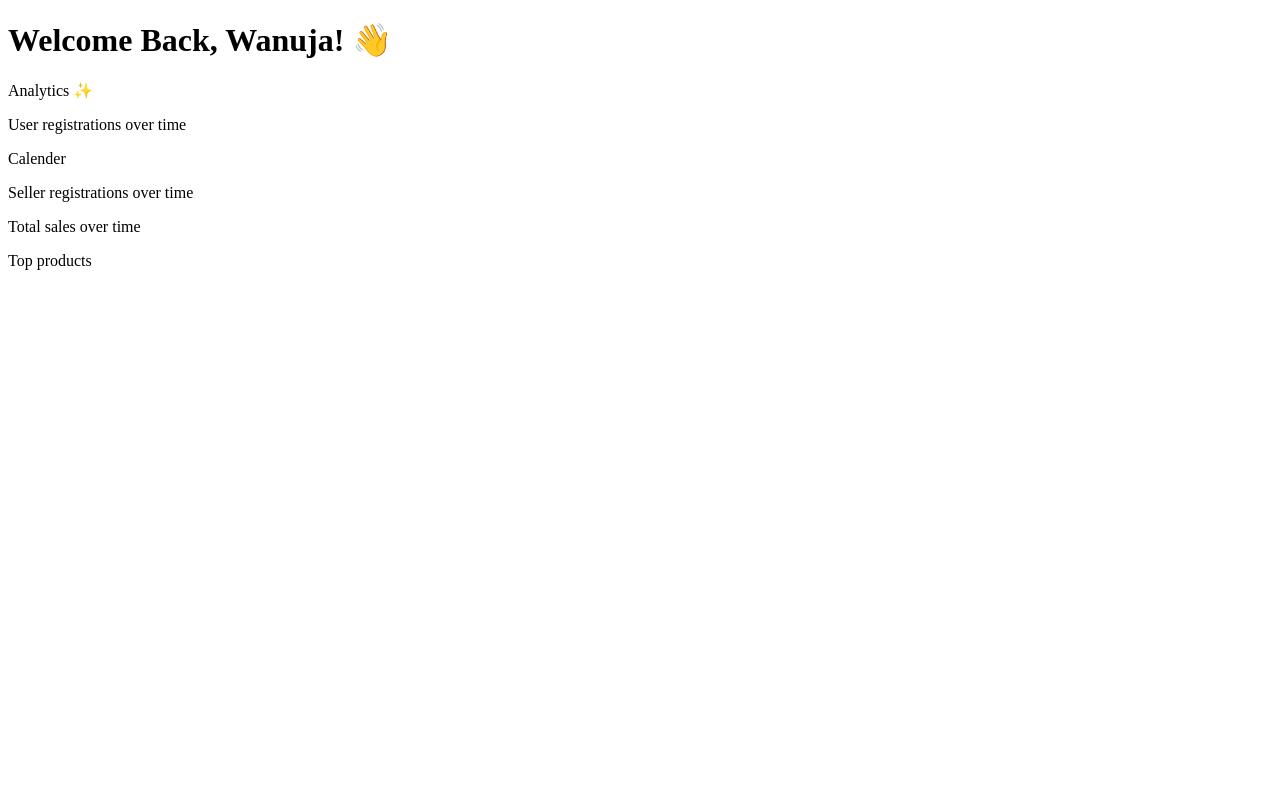
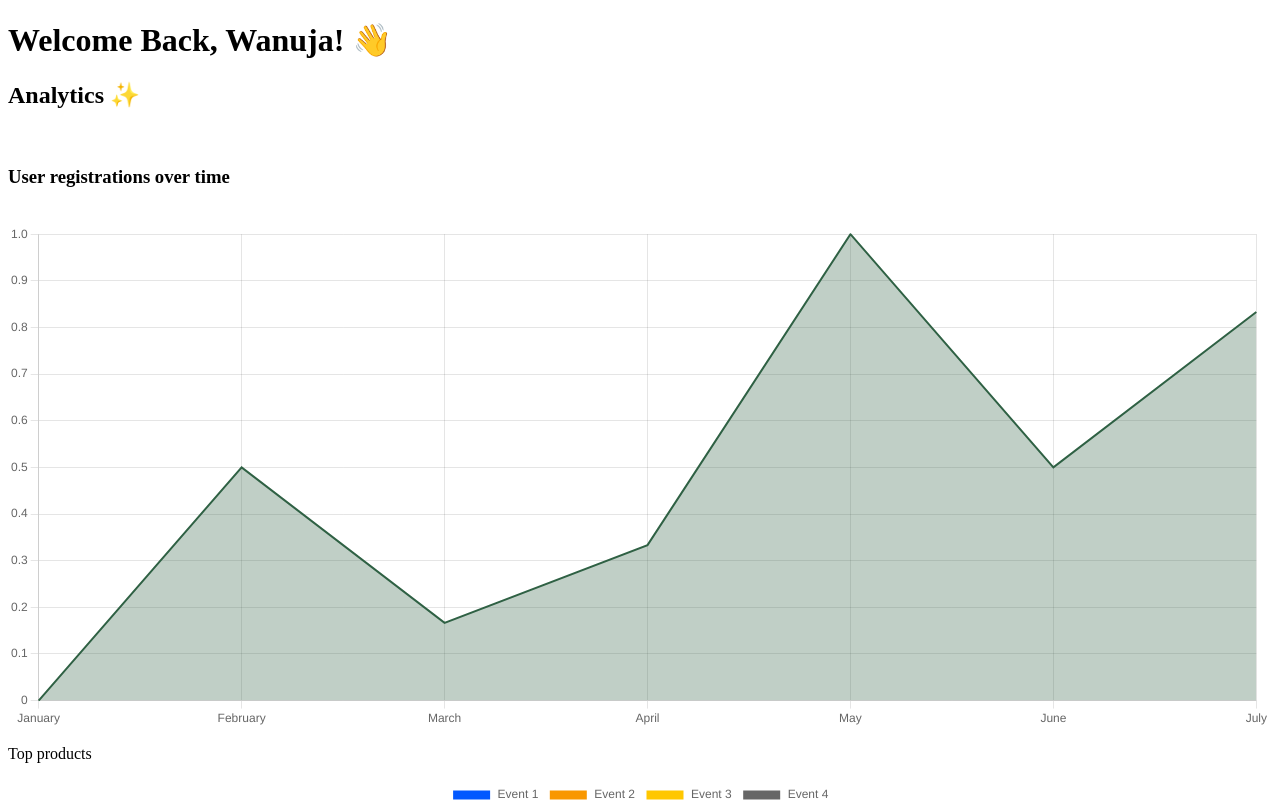
Before and after one commit to Wanuja97/tailorlink-admin-dashboard, a Next.js app: page /admin/dashboard in a window 1280 px wide. Shown: the top 802 px of the page. Built offline with nearby package versions, Linux system fonts and the light colour scheme.

Commit message:
minor changes

```diff
--- a/package.json
+++ b/package.json
@@ -14,11 +14,12 @@
     "@types/node": "18.15.3",
     "@types/react": "18.0.28",
     "@types/react-dom": "18.0.11",
-    "chart.js": "^2.9.4",
+    "chart.js": "^4.3.0",
     "eslint": "8.36.0",
     "eslint-config-next": "13.2.4",
     "next": "13.2.4",
     "react": "18.2.0",
+    "react-chartjs-2": "^5.2.0",
     "react-dom": "18.2.0",
     "typescript": "5.0.2"
   },
--- /dev/null
+++ b/src/components/bar-chart.tsx
@@ -0,0 +1,90 @@
+import React from 'react'
+import {
+    Chart as ChartJS,
+    CategoryScale,
+    LinearScale,
+    PointElement,
+    LineElement,
+    Title,
+    Tooltip,
+    Legend,
+    Filler,
+    BarElement
+} from "chart.js";
+import { Bar } from 'react-chartjs-2';
+
+ChartJS.register(
+    CategoryScale,
+    LinearScale,
+    PointElement,
+    LineElement,
+    Filler,
+    Title,
+    Tooltip,
+    Legend,
+    BarElement
+)
+
+function BarChart() {
+    const data = {
+        labels: ["January", "February", "March", "April", "May", "June", "July", "August", "September"],
+        datasets: [
+            {
+                label: "Brutto",
+                borderRadius: 30,
+                data: [0.1, 0.4, 0.2, 0.3, 0.7, 0.4, 0.6, 0.3, 0.4],
+                backgroundColor: "rgba(32,214,155,1)",
+                barThickness: 10,
+            },
+            {
+                label: "Netto",
+                borderRadius: 20,
+                data: [0.07, 0.3, 0.15, 0.2, 0.5, 0.3, 0.8, 0.2, 0.4],
+                backgroundColor: "rgba(1, 98, 255, 1)",
+                barThickness: 10,
+            }
+        ]
+    }
+    const options = {
+        plugins:{
+            legend:{
+                position: "top",
+                align: "start",
+                labels: {
+                    boxWidth: 7,
+                    usePointStyle: true,
+                    pointStyle: "circle",
+                },
+                title: {
+                    text: "Sales Report",
+                    display: true,
+                    color: "#000",
+                    font: {
+                        size: 18,
+                    },
+                },
+            },
+        },
+        elements: {
+            bar: {
+                barPercentage: 0.3,
+                categoryPercentage: 1,
+            },
+        },
+        scales: {
+            xAxis: {
+                display: false,
+            },
+            yAxis: {
+                max: 1,
+            },
+        },
+    }
+    return (
+        <>
+            <Bar data={data} height={300} options={options}/>
+        </>
+    )
+}
+
+export default BarChart
--- /dev/null
+++ b/src/components/dougnut-chart.tsx
@@ -0,0 +1,68 @@
+import React from 'react'
+import {
+    Chart as ChartJS,
+    CategoryScale,
+    LinearScale,
+    PointElement,
+    LineElement,
+    Title,
+    Tooltip,
+    Legend,
+    Filler,
+    ArcElement
+} from "chart.js";
+import { Doughnut } from 'react-chartjs-2';
+
+ChartJS.register(
+    CategoryScale,
+    LinearScale,
+    PointElement,
+    LineElement,
+    Filler,
+    Title,
+    Tooltip,
+    Legend,
+    ArcElement
+)
+
+function DougnutChart() {
+    const data = {
+        backgroundColor: [
+            "rgb(2, 88, 255)",
+            "rgb(249, 151,0)",
+            "rgb(255,199,0)",
+            "rgb(32,214,152)",
+        ],
+        labels: ["Event 1", "Event 2", "Event 3", "Event 4"],
+        datasets: [
+            {
+                label: "My First Dataset",
+                data: [300, 50, 100,300],
+                backgroundColor: [
+                    "rgb(2,88,255)",
+                    "rgb(249, 151, 0)",
+                    "rgb(255, 199,0)",
+                    "rgb(32, 214, 152),"
+                ],
+                hoverOffset: 4,
+            },
+        ],
+    };
+
+    const options = {
+        elements: {
+            arc: {
+                weight: 0.5,
+                borderWidth: 3
+            },
+        },
+        cutout: 150,
+    };
+  return (
+    <div>
+        <Doughnut data={data} width={40} height={40} options={options} />
+    </div>
+  )
+}
+
+export default DougnutChart
--- a/src/components/line-chart.tsx
+++ b/src/components/line-chart.tsx
@@ -1,132 +1,68 @@
 import React from 'react'
-import Chart from "chart.js";
+import {
+    Chart as ChartJS,
+    CategoryScale,
+    LinearScale,
+    PointElement,
+    LineElement,
+    Title,
+    Tooltip,
+    Legend,
+    Filler
+} from "chart.js";
+import { Line } from 'react-chartjs-2';
+
+ChartJS.register(
+    CategoryScale,
+    LinearScale,
+    PointElement,
+    LineElement,
+    Filler,
+    Title,
+    Tooltip,
+    Legend
+)
 
 function LineChart() {
-    React.useEffect(() => {
-        var config = {
-            type: "line",
-            data: {
-                labels: [
-                    "January",
-                    "February",
-                    "March",
-                    "April",
-                    "May",
-                    "June",
-                    "July",
-                ],
+    const data = {
+        labels: ["January", "February", "March", "April", "May", "June", "July"],
         datasets: [
             {
-                        label: new Date().getFullYear(),
-                        backgroundColor: "#3182ce",
-                        borderColor: "#3182ce",
-                        data: [65, 78, 66, 44, 56, 67, 75],
-                        fill: false,
+                data: [0.1, 0.4, 0.2, 0.3, 0.7, 0.4, 0.6, 0.3],
+            }
+        ]
+    }
+    const options = {
+        plugins: {
+            legend: {
+                display: false,
             },
-                    {
-                        label: new Date().getFullYear() - 1,
-                        fill: false,
-                        backgroundColor: "#edf2f7",
-                        borderColor: "#edf2f7",
-                        data: [40, 68, 86, 74, 56, 60, 87],
         },
-                ],
+        elements: {
+            line: {
+                tension: 0,
+                borderWidth: 2,
+                borderColor: "rgba(47,97,68,1)",
+                fill: "start",
+                backgroundColor: "rgba(47,97,68,0.3)",
             },
-            options: {
-                maintainAspectRatio: false,
-                responsive: true,
-                title: {
-                    display: false,
-                    text: "Sales Charts",
-                    fontColor: "white",
+            point: {
+                radius: 0,
+                hitRadius: 0,
             },
-                legend: {
-                    labels: {
-                        fontColor: "white",
-                    },
-                    align: "end",
-                    position: "bottom",
-                },
-                tooltips: {
-                    mode: "index",
-                    intersect: false,
-                },
-                hover: {
-                    mode: "nearest",
-                    intersect: true,
         },
         scales: {
-                    xAxes: [
-                        {
-                            ticks: {
-                                fontColor: "rgba(255,255,255,.7)",
+            xAxis: {
+                display: false,
             },
-                            display: true,
-                            scaleLabel: {
+            yAxis: {
                 display: false,
-                                labelString: "Month",
-                                fontColor: "white",
-                            },
-                            gridLines: {
-                                display: false,
-                                borderDash: [2],
-                                borderDashOffset: [2],
-                                color: "rgba(33, 37, 41, 0.3)",
-                                zeroLineColor: "rgba(0, 0, 0, 0)",
-                                zeroLineBorderDash: [2],
-                                zeroLineBorderDashOffset: [2],
-                            },
-                        },
-                    ],
-                    yAxes: [
-                        {
-                            ticks: {
-                                fontColor: "rgba(255,255,255,.7)",
-                            },
-                            display: true,
-                            scaleLabel: {
-                                display: false,
-                                labelString: "Value",
-                                fontColor: "white",
-                            },
-                            gridLines: {
-                                borderDash: [3],
-                                borderDashOffset: [3],
-                                drawBorder: false,
-                                color: "rgba(255, 255, 255, 0.15)",
-                                zeroLineColor: "rgba(33, 37, 41, 0)",
-                                zeroLineBorderDash: [2],
-                                zeroLineBorderDashOffset: [2],
-                            },
-                        },
-                    ],
-                },
-            },
-        };
-        const canvas = document.getElementById('line-chart') as HTMLCanvasElement;
-        const ctx = canvas?.getContext('2d');
-        (window as any).myLine = new Chart(ctx, config);
-    }, []);
+            }
+        }
+    }
     return (
         <>
-            <div className="relative flex flex-col min-w-0 break-words w-content mb-6 shadow-lg rounded bg-blueGray-700">
-                <div className="rounded-t mb-0 px-4 py-3 bg-transparent">
-                    <div className="flex flex-wrap items-center">
-                        <div className="relative w-full max-w-full flex-grow flex-1">
-                            <h6 className="uppercase text-blueGray-100 mb-1 text-xs font-semibold">
-                                Overview
-                            </h6>
-                            <h2 className="text-white text-xl font-semibold">Sales value</h2>
-                        </div>
-                    </div>
-                </div>
-                <div className="p-4 flex-auto">
-                    {/* Chart */}
-                    <div className="relative h-350-px">
-                        <canvas id="line-chart"></canvas>
-                    </div>
-                </div>
-            </div>
+            <Line data={data} width={100} height={40} options={options} />
         </>
     )
 }
--- a/src/pages/admin/dashboard.tsx
+++ b/src/pages/admin/dashboard.tsx
@@ -5,18 +5,36 @@ import type { NextPageWithLayout } from '../../pages/_app';
 
 import Header from '@/components/header';
 import LineChart from '@/components/line-chart';
+import BarChart from '@/components/bar-chart';
+import DougnutChart from '@/components/dougnut-chart';
+
 const Dashboard: NextPageWithLayout = () => {
   return (
     <>
-      <Header/>
+      <Header />
       <div className='px-4 py-8 sm:px-6 lg:px-8 bg-gray-100 min-h-screen'>
-      <p>Analytics ✨</p>
-      {/* <LineChart/> */}
-      <p>User registrations over time</p>
-      <p>Calender</p>
-      <p>Seller registrations over time</p>
-      <p>Total sales over time</p>
-      <p>Top products</p>
+        <h2>Analytics ✨</h2> <br />
+        <h3>User registrations over time</h3>
+        <br />
+        <div className='flex w-full flex-wrap'>
+          <div className='w-1/2'>
+            <LineChart />
+          </div>
+          <div className='w-3/12'>
+            <p>Top products</p>
+            <DougnutChart />
+          </div>
+        </div>
+        <div className='w-1/2'>
+        <BarChart />
+        </div>
+
+
+
+        <p>Calender</p>
+        <p>Seller registrations over time</p>
+        <p>Total sales over time</p>
+
       </div>
 
     </>
```
Also changed, not shown: 1 other file (tests, documents, lock files or other folders). Lines whose indentation alone changed are shown as unchanged.
